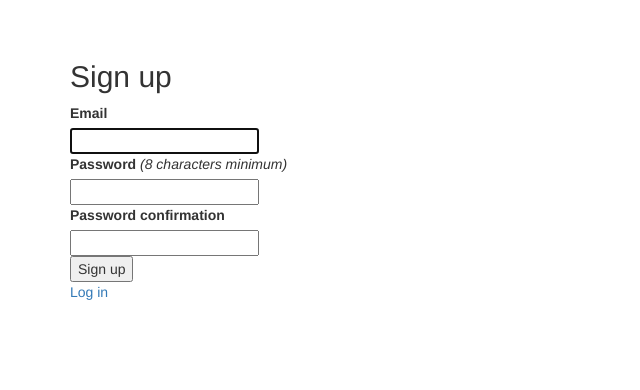
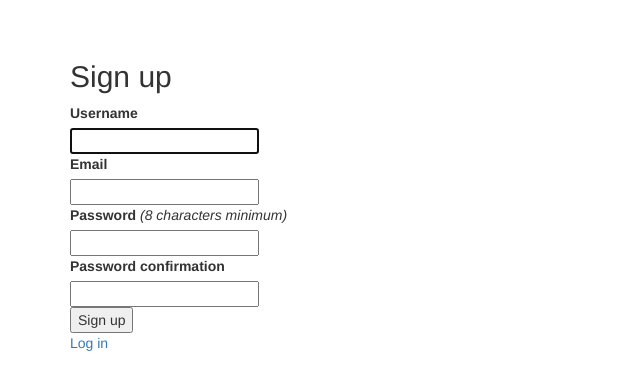
Before and after one commit to iccir919/flutter, a Rails app: page /users/sign_up in a window 1280 px wide. Shown: the part 52-442 px from the top of the page, without its empty margins (0-640 px from the left). Run offline with Rails 7, Linux system fonts and the light colour scheme; style sheets or scripts are compiled from the project's sources; some libraries are stand-ins or nearby versions.

Commit message:
Added username column, user profile page, and username sign-up form

```diff
--- a/app/controllers/application_controller.rb
+++ b/app/controllers/application_controller.rb
@@ -2,4 +2,17 @@ class ApplicationController < ActionController::Base
   # Prevent CSRF attacks by raising an exception.
   # For APIs, you may want to use :null_session instead.
   protect_from_forgery with: :exception
+  #call the configured params
+  before_action :configure_permitted_parameters, if: :devise_controller?
+
+
+  #protect the database, while allowing these fields to be updated
+  protected
+
+  def configure_permitted_parameters
+    devise_parameter_sanitizer.for(:sign_up) { |u| u.permit(:username, :email, :password, :password_confirmation, :remember_me) }
+    devise_parameter_sanitizer.for(:sign_in) { |u| u.permit(:login, :username, :email, :password, :remember_me) }
+    devise_parameter_sanitizer.for(:account_update) { |u| u.permit(:username, :password_confirmation, :current_password) }
+  end
+
 end
--- a/app/views/devise/registrations/new.html.erb
+++ b/app/views/devise/registrations/new.html.erb
@@ -4,8 +4,13 @@
   <%= devise_error_messages! %>
 
   <div class="field">
+    <%= f.label :username %><br />
+    <%= f.text_field :username, autofocus: true%>
+  </div>
+
+  <div class="field">
     <%= f.label :email %><br />
-    <%= f.email_field :email, autofocus: true %>
+    <%= f.email_field :email%>
   </div>
 
   <div class="field">
--- a/app/views/layouts/_nav_user.html.erb
+++ b/app/views/layouts/_nav_user.html.erb
@@ -26,7 +26,7 @@
           </form>
         <li><a href="#">Tweet</a></li>
         <li class="dropdown">
-          <a href="#" class="dropdown-toggle" data-toggle="dropdown" role="button" aria-haspopup="true" aria-expanded="false"><%= current_user.email %> <span class="caret"></span></a>
+          <a href="#" class="dropdown-toggle" data-toggle="dropdown" role="button" aria-haspopup="true" aria-expanded="false"><%= current_user.username %> <span class="caret"></span></a>
           <ul class="dropdown-menu">
             <li><a href="/profile">Profile</a></li>
             <li role="separator" class="divider"></li>
--- a/app/views/pages/profile.html.erb
+++ b/app/views/pages/profile.html.erb
@@ -1,7 +1,7 @@
 <div class="row">
     <div class="col-xs-12">
         <div class="jumbotron">
-            HEADER
+            <%= @username %>
         </div>
     </div>
 
--- a/config/routes.rb
+++ b/config/routes.rb
@@ -8,7 +8,7 @@ Rails.application.routes.draw do
   #Define routes for pages
 
   get '/home' => 'pages#home' #override default routes
-  get '/profile' => 'pages#profile'
+  get '/user/:id' => 'pages#profile'
   get '/explore' => 'pages#explore'
 
   # The priority is based upon order of creation: first created -> highest priority.
--- /dev/null
+++ b/db/migrate/20160207212744_add_username_to_users.rb
@@ -0,0 +1,6 @@
+class AddUsernameToUsers < ActiveRecord::Migration
+  def change #anything inside of this method, is translated to SQL code and modified the database (currently SQLite)
+    add_column :users, :username, :string #add a new column to table "users", called "username" and of type "string"
+    add_index :users, :username, unique: true #first, index usernames for quick (rapid) lookup. Second, ensure usernames are ALWAYS unique.
+  end
+end
```
Also changed, not shown: app/controllers/pages_controller.rb (+7 -0 lines), db/development.sqlite3, db/schema.rb, 1 other file.
